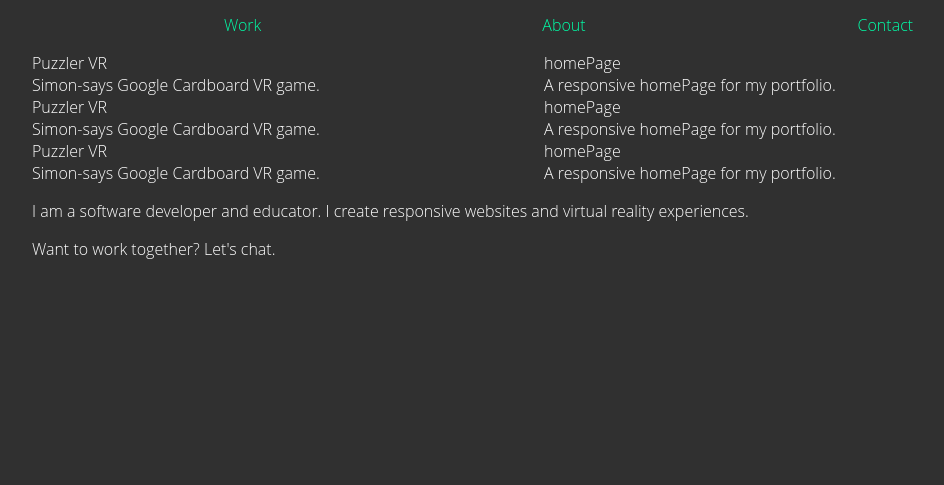
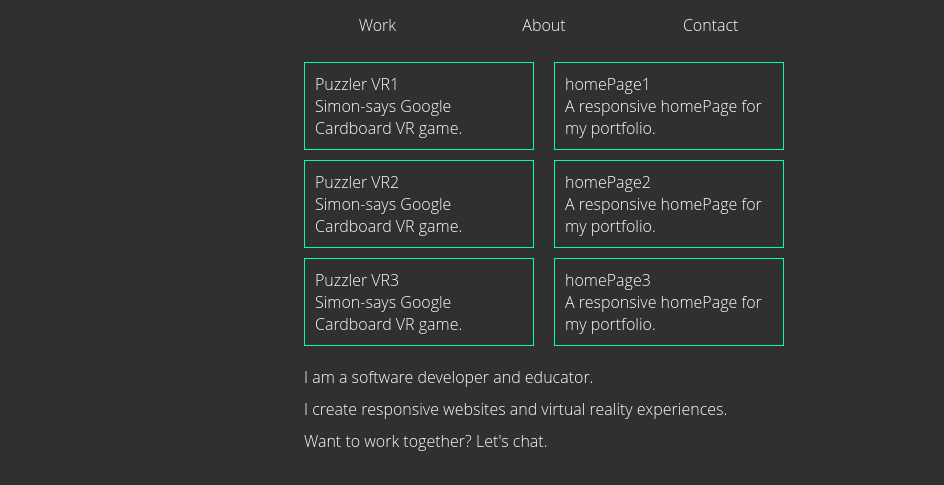
Before and after one commit to Gineton2/homePage, a plain HTML site: page index.html in a window 1280 px wide. Shown: the part 75-560 px from the top of the page, without its empty margins (96-1040 px from the left). Drawn offline with Linux system fonts and the light colour scheme.

Commit message:
Refactor porftolio grid and improve spacing of all content

```diff
--- a/index.html
+++ b/index.html
@@ -21,7 +21,7 @@
 
         <!-- Navigation bar. Lives at top of page on mobile and on the left in wider views. -->
         <nav id="nav-bar">
-            <ul class="nav-bar">
+            <ul class="nav-items">
                 <li class="nav-button"><a href="#work">Work</a></li>
                 <li class="nav-button"><a href="#about-me">About</a>
                 </li>
@@ -32,9 +32,10 @@
 
     <!-- TODO: Portfolio in responsive grid layout. -->
     <div id="work" class="work">
+        <div id="vr-projects" class="vr-projects">
             <div class="vr-project">
                 <div class="title">
-                Puzzler VR
+                    Puzzler VR1
                 </div>
                 <div class="description">
                     Simon-says Google Cardboard VR game.
@@ -42,7 +43,7 @@
             </div>
             <div class="vr-project">
                 <div class="title">
-                Puzzler VR
+                    Puzzler VR2
                 </div>
                 <div class="description">
                     Simon-says Google Cardboard VR game.
@@ -50,15 +51,17 @@
             </div>
             <div class="vr-project">
                 <div class="title">
-                Puzzler VR
+                    Puzzler VR3
                 </div>
                 <div class="description">
                     Simon-says Google Cardboard VR game.
                 </div>
             </div>
+        </div>
+        <div id="web-projects" class="web-projects">
             <div class="web-project">
                 <div class="title">
-                homePage
+                    homePage1
                 </div>
                 <div class="desctiption">
                     A responsive homePage for my portfolio.
@@ -66,7 +69,7 @@
             </div>
             <div class="web-project">
                 <div class="title">
-                homePage
+                    homePage2
                 </div>
                 <div class="desctiption">
                     A responsive homePage for my portfolio.
@@ -74,17 +77,19 @@
             </div>
             <div class="web-project">
                 <div class="title">
-                homePage
+                    homePage3
                 </div>
                 <div class="desctiption">
                     A responsive homePage for my portfolio.
                 </div>
             </div>
         </div>
+    </div>
 
     <!-- About me and invitation to get in touch. -->
     <div id="about-me" class="about">
-        <p>I am a software developer and educator. I create responsive websites and virtual reality experiences.</p>
+        <p>I am a software developer and educator.</p>
+        <p>I create responsive websites and virtual reality experiences.</p>
         <p>Want to work together? <span href=#contact>Let's chat.</span></p>
     </div>
 
--- a/main.css
+++ b/main.css
@@ -1,48 +1,79 @@
+/*
+Colors:
+    background: #303030
+    active link: #00FFA8
+    text: white
+*/
+
+* {
+    box-sizing: border-box;
+}
+
 body {
     background: #303030;
-    /*dark gray*/
     font-family: "Open Sans", sans-serif;
     font-weight: 300;
     color: white;
-    margin-left: 10%;
-    margin-right: 10%;
+    margin-left: auto;
+    margin-right: auto;
+    min-width: 200px;
+    max-width: 500px;
 }
 
 a {
+    color: white;
+    text-decoration: none;
+}
+
+a:active,
+a:hover {
     color: #00FFA8;
     text-decoration: none;
+    transition-duration: .7s;
 }
+
 .name {
     text-align: center;
     text-transform: uppercase;
     font-size: 3em;
 }
 
-.nav-bar {
+.nav-items {
     display: grid;
-    grid-template-columns: 1fr 1fr 1fr;
+    grid-template-columns: repeat(3, 1fr);
+    padding: 0;
 }
 
 .nav-button {
     list-style: none;
-    margin: auto;
-}
-
-#nav-bar {
-    margin: 10px;
+    text-align: center;
 }
 
 #work {
     display: grid;
-    grid-template-columns: 1fr 1fr;
-    grid-template-rows: 1fr 1fr 1fr;
-    grid-auto-flow: column;
+    grid-template-columns: repeat(auto-fit, minmax(225px, 1fr));
+    grid-row-gap: .25rem;
+    max-width: 500px;
+    margin-left: auto;
+    margin-right: auto;
 }
 
-.vr-project {
-    grid-column: 1;
+.vr-projects,
+.web-projects {
+/*        display: contents;*/
 }
 
+.vr-project,
 .web-project {
-    grid-column: 2;
+    border: .1rem solid;
+    border-color: #00FFA8;
+    padding: 10px;
+    margin: 10px;
 }
+
+#about-me p {
+    margin: 10px auto auto auto;
+    padding-left: 10px;
+    min-width: 200px;
+    max-width: 500px;
+}
```
Lines whose indentation alone changed are shown as unchanged.
